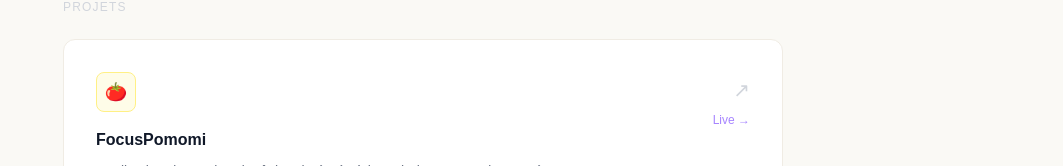
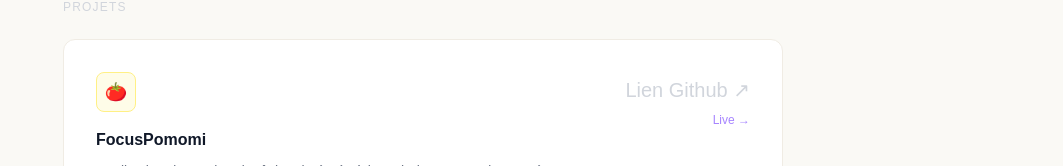
Before and after one commit to Callypige/so-portfolio, a Next.js app: page / in a window 1280 px wide. Shown: the part 744-910 px from the top of the page, without its empty margins (217-1280 px from the left). Built offline with nearby package versions, Linux system fonts and the light colour scheme.

Commit message:
Add link github

```diff
--- a/app/page.tsx
+++ b/app/page.tsx
@@ -181,7 +181,7 @@ export default function Home() {
                       rel="noopener noreferrer"
                       className="text-gray-300 group-hover:text-violet-500 transition-all text-xl"
                     >
-                      ↗
+                      Lien Github ↗
                     </a>
                     {p.live && (
                       <a
```
